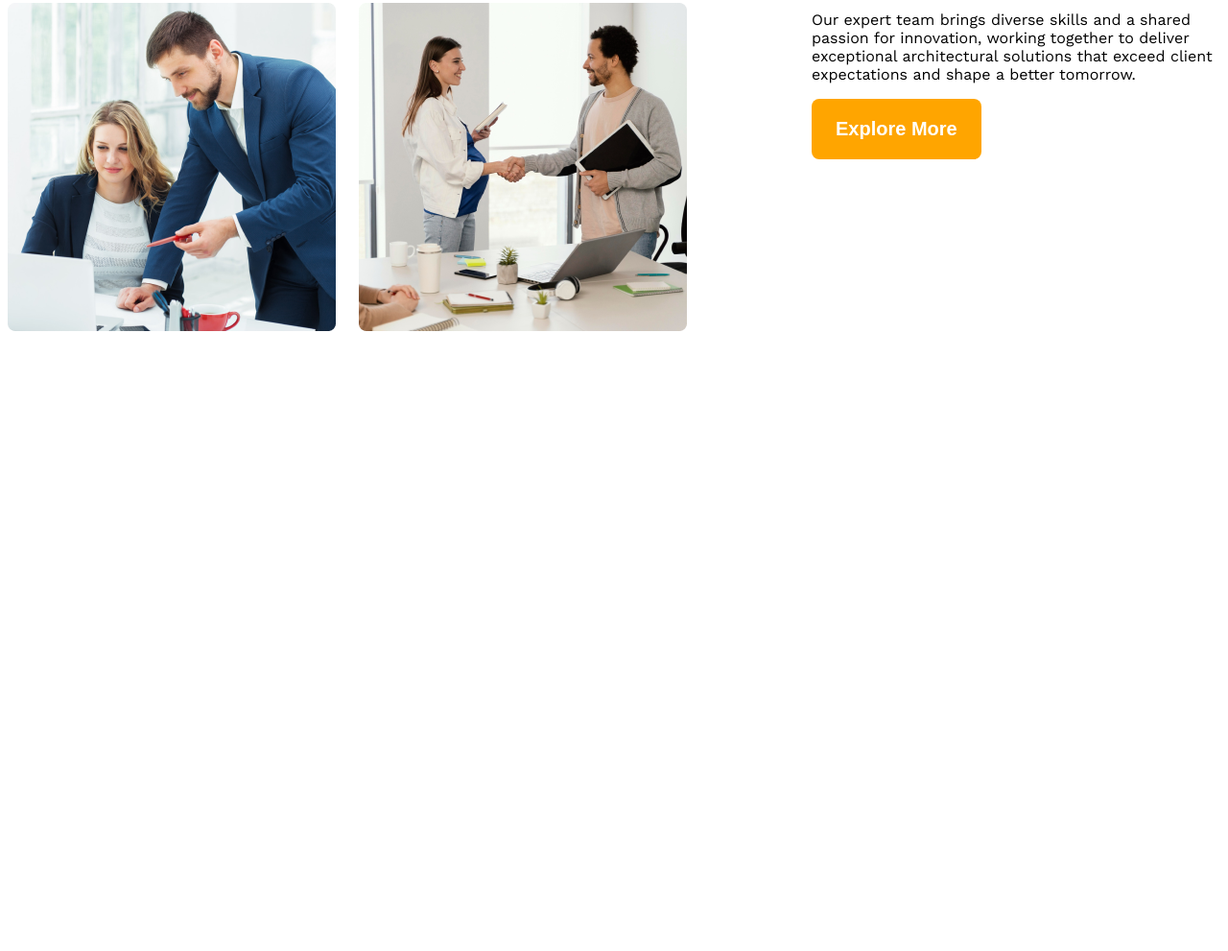
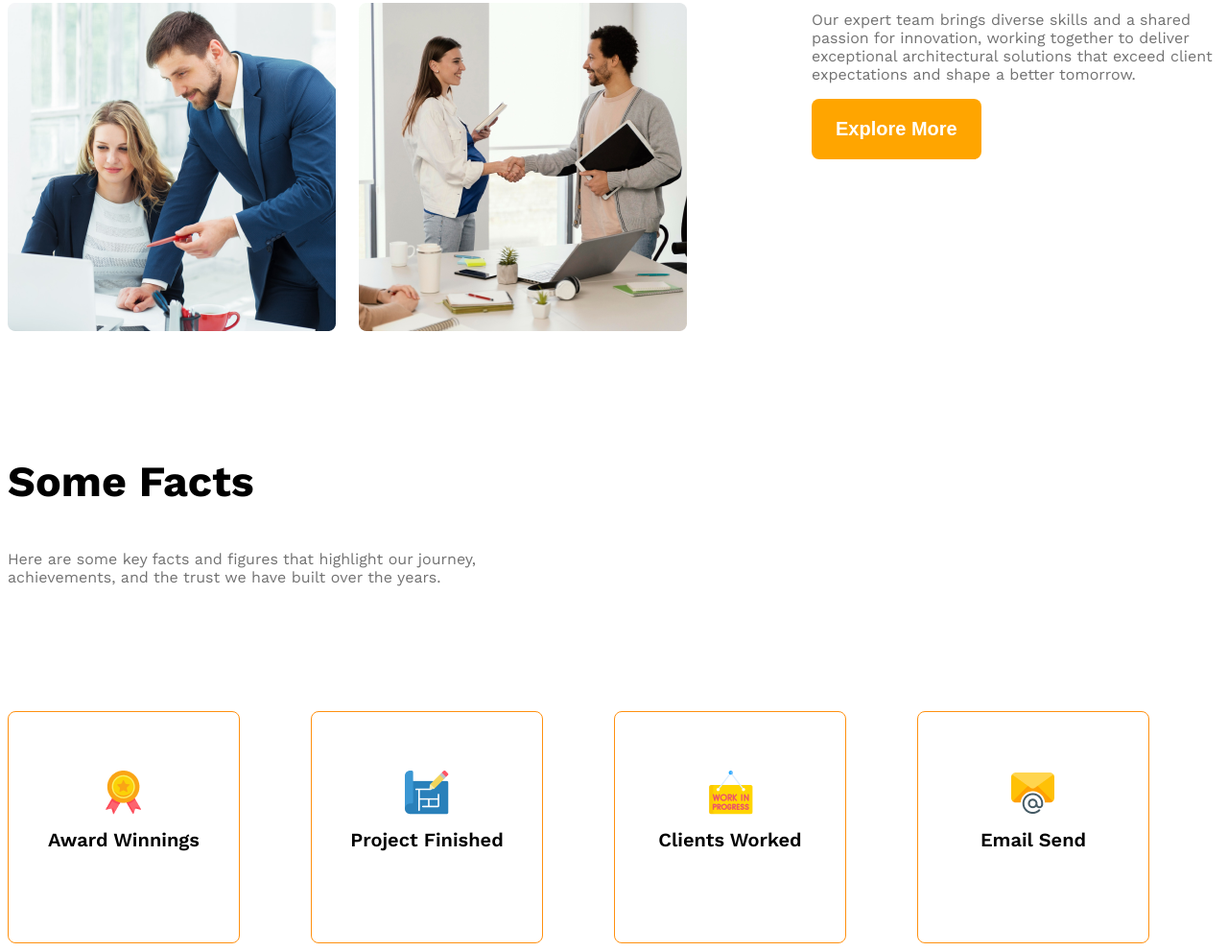
Before and after one commit to chayanatik1994/g3-architect-website, a plain HTML site: page index.html in a window 1280 px wide. Shown: the part 1677-2668 px from the top of the page at 96% size. Before the commit the page ends 2030 px from the top, so only its background shows below. Drawn offline with nearby package versions, Linux system fonts and the light colour scheme.

Commit message:
Added facts section in HTML and CSS

```diff
--- a/index.html
+++ b/index.html
@@ -45,22 +45,63 @@
 
         </div>
         <div class="our-features">
-            <h3 class="feature-title">
+            <h3 class="section-title">
                 <span id="quick-list" class="text-light-gray">
                    Quick List
                 </span>
                 of Our
-                <span>
+                <span class="text-primary">
                     Features
                 </span>
             </h3>
-                <p class="feature-description">
+                <p class="feature-description text-light-gray">
                         Our expert team brings diverse skills and a shared passion for innovation, working together to deliver exceptional architectural solutions that exceed client expectations and shape a better tomorrow.
                 </p>
 
             <button class="btn-primary">Explore More</button>
         </div>
       </section>
+        <!-- features will enjoy -->
+       <section>
+        <h3 class="section-title">
+            Some Facts
+        </h3>
+        <p class="text-light-gray fact-description">
+             Here are some key facts and figures that highlight  our journey,<br>
+             achievements, and the trust we have built over the years.
+        </p>
+        </section>
+       <!-- some facts -->
+        <section class="facts-container">
+            <div class="fact-card display-flex">
+               <div>
+                 <img src="images/icons/ribon.png" alt="" class="fact-icon">
+                <h4 class="fact-number"></h4>
+                <h5 class="fact-name">Award Winnings</h5>
+               </div>
+            </div>
+            <div class="fact-card display-flex">
+             <div>
+             <img src="images/icons/projects.png" alt="" class="fact-icon">
+                <h4 class="fact-number"></h4>
+                <h5 class="fact-name">Project Finished</h5>
+             </div>
+            </div>
+            <div class="fact-card display-flex">
+              <div>
+                  <img src="images/icons/customers.png" alt="" class="fact-icon">
+                <h4 class="fact-number"></h4>
+                <h5 class="fact-name">Clients Worked</h5>
+              </div>
+            </div>
+            <div class="fact-card display-flex">
+               <div>
+                 <img src="images/icons/email.png" alt="" class="fact-icon">
+                <h4 class="fact-number"></h4>
+                <h5 class="fact-name">Email Send</h5>
+               </div>
+            </div>
+        </section>
     </main>
     <footer>
 
--- a/styles/architects.css
+++ b/styles/architects.css
@@ -19,6 +19,10 @@
 .bg-light{
   background-color: rgba(255,144,14,0.1);
 }
+.text-primary{
+  color: #ff900f;
+}
+
 
 /* dark 03 */
 .text-light-gray{
@@ -41,7 +45,10 @@ main>section{
   margin-top: 130px;
 
 }
-
+.section-title{
+  font-size: 2.8rem;
+  font-weight: 700;
+}
 /* header styles */
 
 /* navbar related styles */
@@ -94,19 +101,59 @@ main>section{
   margin-left: 130px;
   max-width: 530px;
 }
-.feature-title{
-  font-size: 2.8rem;
-  font-weight: 700;
-}
+
 #quick-list{
   font-weight: 500;
 
 }
-
+/* some facts related styles */
+.facts-container{
+  display: grid;
+  grid-template-columns: repeat(4, 1fr);
+}
+.fact-card{
+  border: 1px solid #ff900f;
+  width: 240px;
+  height: 240px;
+  border-radius: 8px;
+  text-align: center;
+  align-items: center;
+  justify-content: center;
+}
+.fact-number{
+  font-size: 2.8rem;
+  font-weight: 600;
+  margin-top: 5px;
+  margin-bottom: 10px;
+}
+.fact-name{
+  font-size: 1.25rem;
+  font-weight: 600;
+  margin-top: 10px;
+}
+.fact-description{
+  max-width: 540px;
+}
 
 /* Responsive Media Query */
 @media screen and (max-width:576px){
-  .navbar, .nav-links{
+  .navbar, .nav-links, .teams{
     flex-direction:column;
   }
+.team-img-container{
+
+  grid-template-columns: repeat(1,1fr);
 }
+.our-features{
+  margin-left: 20px;
+}
+}
+/* medium size device */
+@media screen and (min-width:576px) and (max-width:992px){
+  .teams{
+    flex-direction: column;
+  }
+  .our-features{
+    margin: 50px auto;
+  }
+}
```
